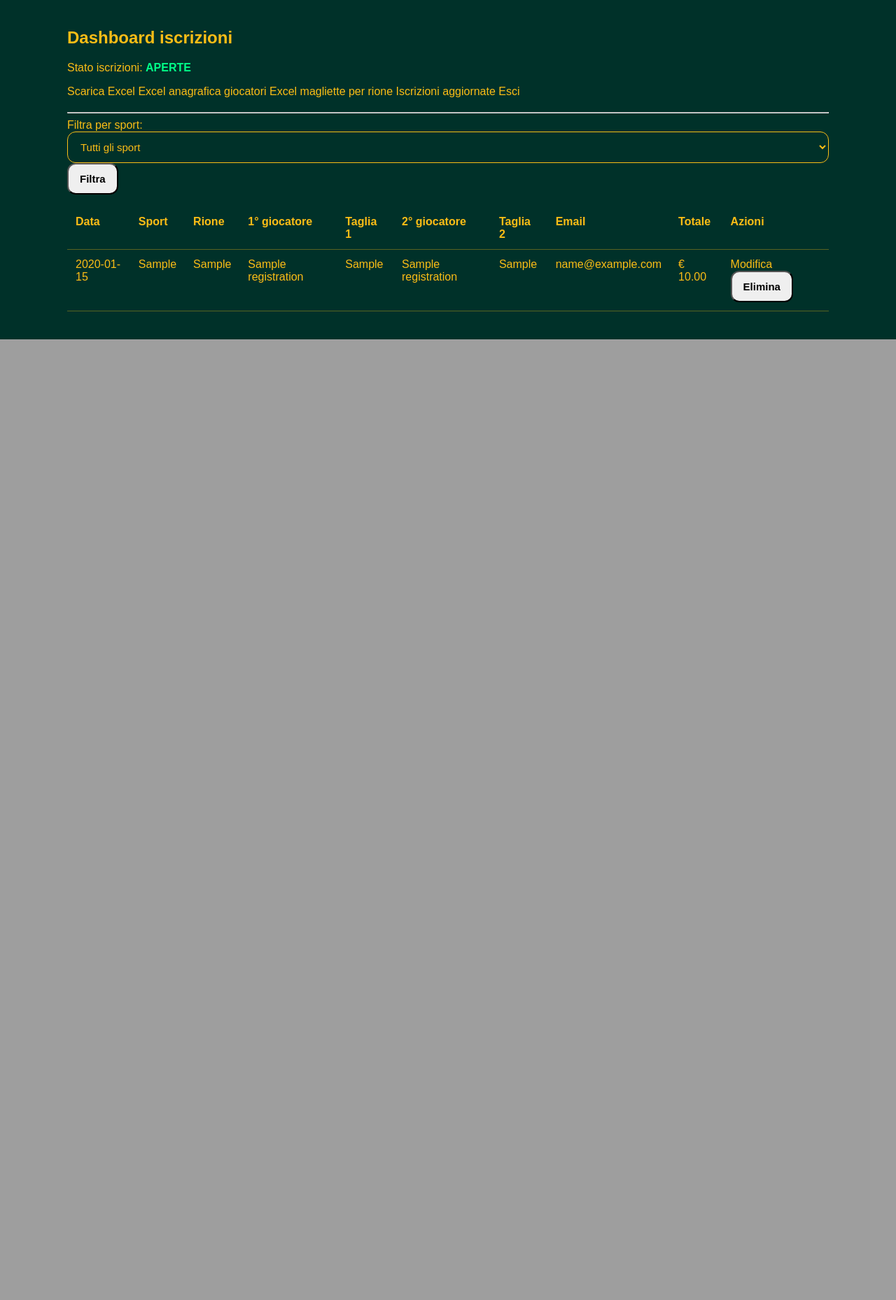
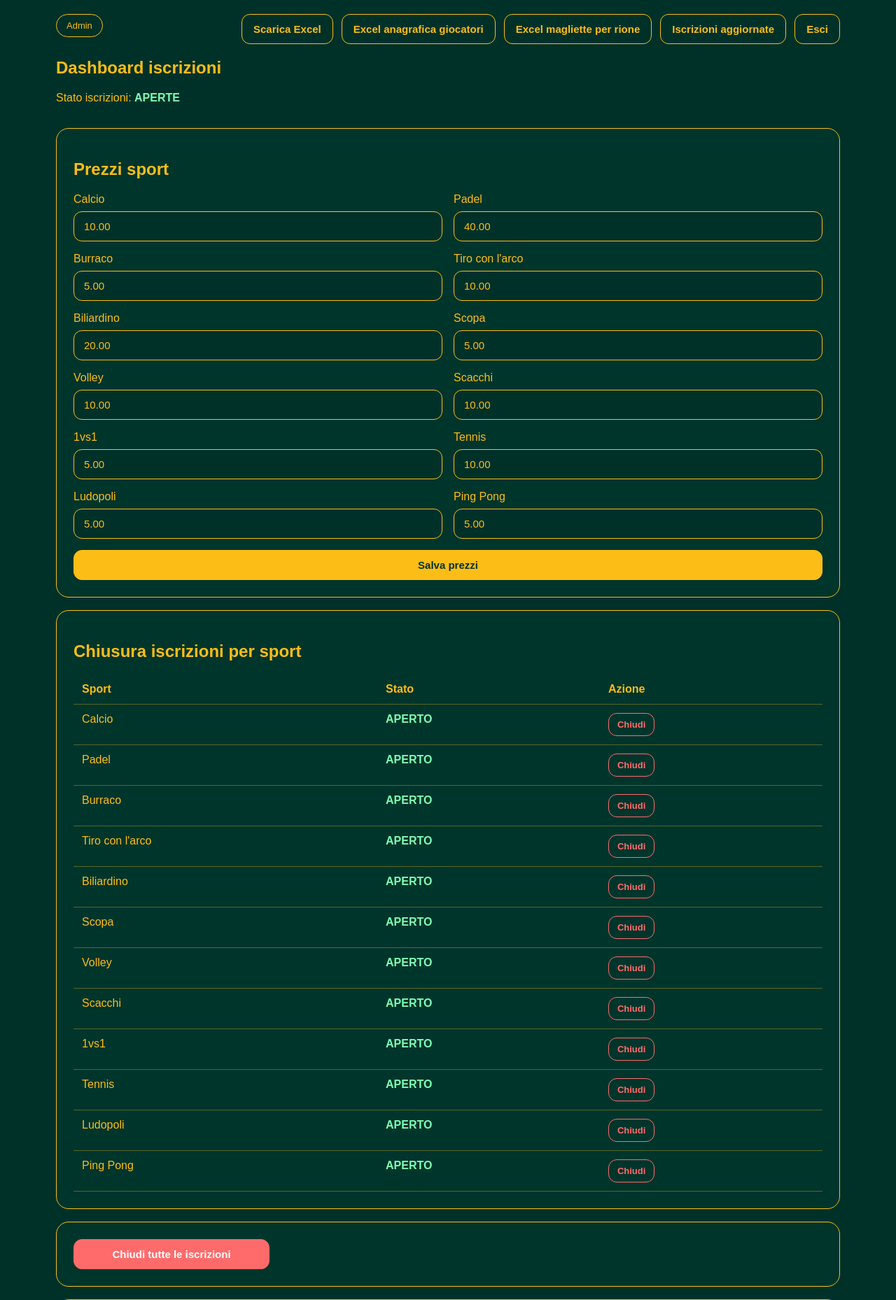
Before and after one commit to paliodellatorre/pdt-leverano, a Flask app: page /admin in a window 1280 px wide. Shown: the part 850-2708 px from the top of the page at 70% size. Before the commit the page ends 1335 px from the top, so only its background shows below. Run offline with Flask 3, Linux system fonts and the light colour scheme; the visitor is signed in with stand-in values (Sample User, id 1); tables that the repository leaves empty hold one stand-in row (values such as "Sample post").

Commit message:
Update admin_dashboard.html

```diff
--- a/templates/admin_dashboard.html
+++ b/templates/admin_dashboard.html
@@ -1,83 +1,169 @@
 {% extends "base.html" %}
-
+{% block title %}Dashboard Admin{% endblock %}
 {% block content %}
 
-<div class="container">
-
-    <h2>Dashboard iscrizioni</h2>
-
-    <p>
+<section class="dashboard-head">
+    <div>
+        <div class="badge">Admin</div>
+        <h1>Dashboard iscrizioni</h1>
+        <p class="status-line">
             Stato iscrizioni:
-        <strong style="color: {% if registrations_open %}#00ff88{% else %}#ff4444{% endif %};">
             {% if registrations_open %}
-                APERTE
+                <strong class="text-success">APERTE</strong>
             {% else %}
-                CHIUSE
+                <strong class="text-danger">CHIUSE</strong>
             {% endif %}
-        </strong>
+            {% if closed_message %}
+                <span>— {{ closed_message }}</span>
+            {% endif %}
         </p>
-
-    <div style="margin-bottom: 20px;">
-
-        <a href="{{ url_for('export_excel') }}" class="btn">
-            Scarica Excel
-        </a>
-
-        <a href="{{ url_for('export_players_excel') }}" class="btn">
-            Excel anagrafica giocatori
-        </a>
-
-        <a href="{{ url_for('export_rioni_shirts_excel') }}" class="btn">
-            Excel magliette per rione
-        </a>
-
-        <a href="https://docs.google.com/spreadsheets/d/1LSsbGyd_C6zjc_szcmVX2zLdUDQxFDqGWyORkY7mj6Q"
-           target="_blank"
-           class="btn">
-            Iscrizioni aggiornate
-        </a>
-
-        <a href="{{ url_for('admin_logout') }}" class="btn">
-            Esci
-        </a>
-
     </div>
 
-    <hr>
+    <div class="dashboard-actions">
+        <a class="ghost-btn" href="{{ url_for('export_excel') }}">Scarica Excel</a>
+        <a class="ghost-btn" href="{{ url_for('export_players_excel') }}">Excel anagrafica giocatori</a>
+        <a class="ghost-btn" href="{{ url_for('export_rioni_shirts_excel') }}">Excel magliette per rione</a>
+        <a class="ghost-btn" href="https://docs.google.com/spreadsheets/d/1LSsbGyd_C6zjc_szcmVX2zLdUDQxFDqGWyORkY7mj6Q/edit?gid=0#gid=0" target="_blank" rel="noopener">Iscrizioni aggiornate</a>
+        <a class="ghost-btn" href="{{ url_for('admin_logout') }}">Esci</a>
+    </div>
+</section>
 
-    <form method="get" action="{{ url_for('admin_dashboard') }}">
+<section class="section-card">
+    <h2>Prezzi sport</h2>
+    <form method="post" action="{{ url_for('update_prices') }}">
+        <div class="grid two">
+            {% for sport_name, sport_data in sports.items() %}
+                <div class="field">
+                    <label>{{ sport_name }}</label>
+                    <input
+                        type="text"
+                        name="{{ sport_name }}"
+                        value="{{ '%.2f'|format(sport_data.fee) }}"
+                        required
+                    >
+                </div>
+            {% endfor %}
+        </div>
 
-        <label>Filtra per sport:</label>
+        <div class="inline-buttons" style="margin-top: 16px;">
+            <button class="submit-btn" type="submit">Salva prezzi</button>
+        </div>
+    </form>
+</section>
 
+<section class="section-card">
+    <h2>Chiusura iscrizioni per sport</h2>
+
+    <div class="table-wrap">
+        <table>
+            <thead>
+                <tr>
+                    <th>Sport</th>
+                    <th>Stato</th>
+                    <th>Azione</th>
+                </tr>
+            </thead>
+            <tbody>
+                {% for sport_name, sport_data in sports.items() %}
+                    <tr>
+                        <td>{{ sport_name }}</td>
+                        <td>
+                            {% if sport_data.is_open %}
+                                <strong class="text-success">APERTO</strong>
+                            {% else %}
+                                <strong class="text-danger">CHIUSO</strong>
+                            {% endif %}
+                        </td>
+                        <td>
+                            <form method="post" action="{{ url_for('toggle_sport', sport_name=sport_name) }}">
+                                {% if sport_data.is_open %}
+                                    <button class="ghost-btn small-btn danger-outline" type="submit">Chiudi</button>
+                                {% else %}
+                                    <button class="ghost-btn small-btn" type="submit">Riapri</button>
+                                {% endif %}
+                            </form>
+                        </td>
+                    </tr>
+                {% endfor %}
+            </tbody>
+        </table>
+    </div>
+</section>
+
+<section class="section-card controls-card">
+    <div class="controls-grid">
+        <form method="post" action="{{ url_for('toggle_registrations') }}">
+            <button class="submit-btn danger-btn" type="submit">
+                {% if registrations_open %}
+                    Chiudi tutte le iscrizioni
+                {% else %}
+                    Riapri tutte le iscrizioni
+                {% endif %}
+            </button>
+        </form>
+    </div>
+</section>
+
+<section class="summary-grid">
+    {% for item in summary %}
+        <div class="summary-card">
+            <h3>{{ item['sport'] }}</h3>
+            <p>Iscrizioni: <strong>{{ item['registrations_count'] }}</strong></p>
+            <p>Incassi: <strong>{{ item['total_collected']|default(0, true)|currency }}</strong></p>
+            <p>Maglie: <strong>{{ item['shirts_count'] or 0 }}</strong></p>
+        </div>
+    {% endfor %}
+</section>
+
+<section class="table-card">
+    <h2>Conteggio magliette rione per rione</h2>
+    <div class="table-wrap">
+        <table>
+            <thead>
+                <tr>
+                    <th>Rione</th>
+                    {% for size in shirt_sizes %}
+                        <th>{{ size }}</th>
+                    {% endfor %}
+                    <th>Totale</th>
+                </tr>
+            </thead>
+            <tbody>
+                {% for item in rioni_shirts %}
+                    <tr>
+                        <td>{{ item.rione }}</td>
+                        {% for size in shirt_sizes %}
+                            <td>{{ item.sizes[size] }}</td>
+                        {% endfor %}
+                        <td><strong>{{ item.total }}</strong></td>
+                    </tr>
+                {% else %}
+                    <tr>
+                        <td colspan="{{ shirt_sizes|length + 2 }}">Nessun dato disponibile.</td>
+                    </tr>
+                {% endfor %}
+            </tbody>
+        </table>
+    </div>
+</section>
+
+<section class="table-card">
+    <form method="get" class="filter-row">
         <select name="sport">
-
             <option value="">Tutti gli sport</option>
-
-            {% for sport in sports.keys() %}
-
-                <option value="{{ sport }}"
-                    {% if sport == selected_sport %}selected{% endif %}>
-                    {{ sport }}
+            {% for sport_name in sports.keys() %}
+                <option value="{{ sport_name }}" {% if selected_sport == sport_name %}selected{% endif %}>
+                    {{ sport_name }}
                 </option>
-
             {% endfor %}
-
         </select>
-
-        <button type="submit" class="btn">
-            Filtra
-        </button>
-
+        <button class="ghost-btn" type="submit">Filtra</button>
     </form>
 
-    <br>
-
+    <div class="table-wrap">
         <table>
-
             <thead>
-
                 <tr>
-
                     <th>Data</th>
                     <th>Sport</th>
                     <th>Rione</th>
@@ -88,62 +174,40 @@
                     <th>Email</th>
                     <th>Totale</th>
                     <th>Azioni</th>
-
                 </tr>
-
             </thead>
-
             <tbody>
-
                 {% for row in rows %}
-
                     <tr>
-
-                <td>{{ row.created_at }}</td>
-                <td>{{ row.sport }}</td>
-                <td>{{ row.rione }}</td>
-
-                <td>{{ row.player1_name }}</td>
-                <td>{{ row.player1_shirt_size }}</td>
-
-                <td>{{ row.player2_name or '-' }}</td>
-                <td>{{ row.player2_shirt_size or '-' }}</td>
-
-                <td>{{ row.email }}</td>
-
+                        <td>{{ row['created_at'] }}</td>
+                        <td>{{ row['sport'] }}</td>
+                        <td>{{ row['rione'] }}</td>
+                        <td>{{ row['player1_name'] }}</td>
+                        <td>{{ row['player1_shirt_size'] or '-' }}</td>
+                        <td>{{ row['player2_name'] or '-' }}</td>
+                        <td>{{ row['player2_shirt_size'] or '-' }}</td>
+                        <td>{{ row['email'] }}</td>
+                        <td>{{ row['total_fee']|currency }}</td>
                         <td>
-                    € {{ "%.2f"|format(row.total_fee) }}
-                </td>
-
-                <td>
-
-                    <a href="{{ url_for('edit_registration', registration_id=row.id) }}"
-                       class="btn">
-                        Modifica
-                    </a>
+                            <div class="action-buttons">
+                                <a class="ghost-btn small-btn" href="{{ url_for('edit_registration', registration_id=row['id']) }}">Modifica</a>
 
                                 <form method="post"
-                          action="{{ url_for('delete_registration', registration_id=row.id) }}"
-                          style="display:inline;">
-
-                        <button type="submit"
-                                class="btn"
-                                onclick="return confirm('Sei sicuro di voler eliminare questa iscrizione?')">
-                            Elimina
-                        </button>
-
+                                      action="{{ url_for('delete_registration', registration_id=row['id']) }}"
+                                      onsubmit="return confirm('Eliminare questa iscrizione?');">
+                                    <button class="ghost-btn small-btn danger-outline" type="submit">Elimina</button>
                                 </form>
-
+                            </div>
                         </td>
-
                     </tr>
-
+                {% else %}
+                    <tr>
+                        <td colspan="10">Nessuna iscrizione trovata.</td>
+                    </tr>
                 {% endfor %}
-
             </tbody>
-
         </table>
-
     </div>
+</section>
 
 {% endblock %}
```
Lines whose indentation alone changed are shown as unchanged.
